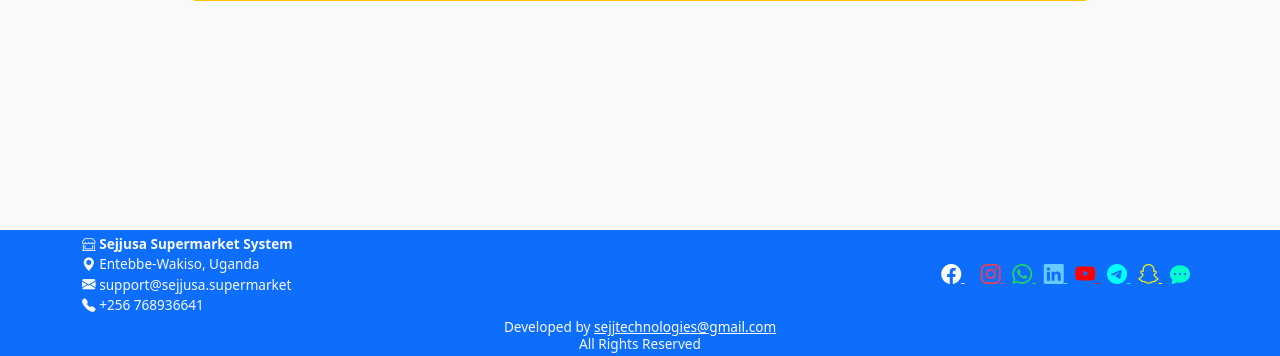
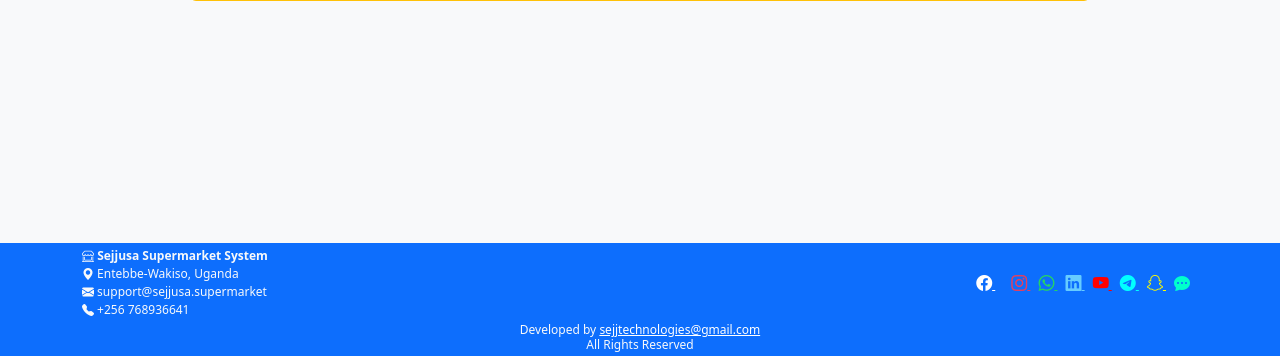
Before and after one commit to sejjtechnologies/online-shopping-system, a Flask app: page /add-product in a window 1280 px wide. Shown: the part 444-800 px from the top of the page. Run offline with Flask 3, Linux system fonts and the light colour scheme; the visitor is signed in with stand-in values (Sample User, id 1); data that the repository does not hold is empty; some libraries are stand-ins or nearby versions.

Commit message:
Refine scroll behavior and reduce footer height with compact text

```diff
--- a/templates/footer.html
+++ b/templates/footer.html
@@ -1,5 +1,5 @@
-<footer class="fixed-bottom text-light py-1" style="background-color: #0d6efd; font-size: 0.85rem;">
-    <div class="container">
+<footer class="fixed-bottom text-light py-0" style="background-color: #0d6efd; font-size: 0.75rem;">
+    <div class="container py-1">
         <div class="d-flex justify-content-between align-items-center flex-wrap">
             <!-- Left Side: Contact Info -->
             <div class="text-start">
@@ -12,31 +12,31 @@
             <!-- Right Side: Social Media Icons -->
             <div class="text-end">
                 <a href="#" class="me-2" title="Facebook" style="color: #ffffff;">
-                    <i class="bi bi-facebook fs-5"></i>
+                    <i class="bi bi-facebook fs-6"></i>
                 </a>
                 <a href="#" class="me-2" title="Twitter / X" style="color: #ffffff;">
-                    <i class="bi bi-twitter-x fs-5"></i>
+                    <i class="bi bi-twitter-x fs-6"></i>
                 </a>
                 <a href="#" class="me-2" title="Instagram" style="color: #E4405F;">
-                    <i class="bi bi-instagram fs-5"></i>
+                    <i class="bi bi-instagram fs-6"></i>
                 </a>
                 <a href="#" class="me-2" title="WhatsApp" style="color: #25D366;">
-                    <i class="bi bi-whatsapp fs-5"></i>
+                    <i class="bi bi-whatsapp fs-6"></i>
                 </a>
                 <a href="#" class="me-2" title="LinkedIn" style="color: #66CCFF;">
-                    <i class="bi bi-linkedin fs-5"></i>
+                    <i class="bi bi-linkedin fs-6"></i>
                 </a>
                 <a href="#" class="me-2" title="YouTube" style="color: #FF0000;">
-                    <i class="bi bi-youtube fs-5"></i>
+                    <i class="bi bi-youtube fs-6"></i>
                 </a>
                 <a href="#" class="me-2" title="Telegram" style="color: #00FFFF;">
-                    <i class="bi bi-telegram fs-5"></i>
+                    <i class="bi bi-telegram fs-6"></i>
                 </a>
                 <a href="#" class="me-2" title="Snapchat" style="color: #FFFC00;">
-                    <i class="bi bi-snapchat fs-5"></i>
+                    <i class="bi bi-snapchat fs-6"></i>
                 </a>
                 <a href="#" class="me-2" title="IMO" style="color: #00FFCC;">
-                    <i class="bi bi-chat-dots-fill fs-5"></i>
+                    <i class="bi bi-chat-dots-fill fs-6"></i>
                 </a>
             </div>
         </div>
```
